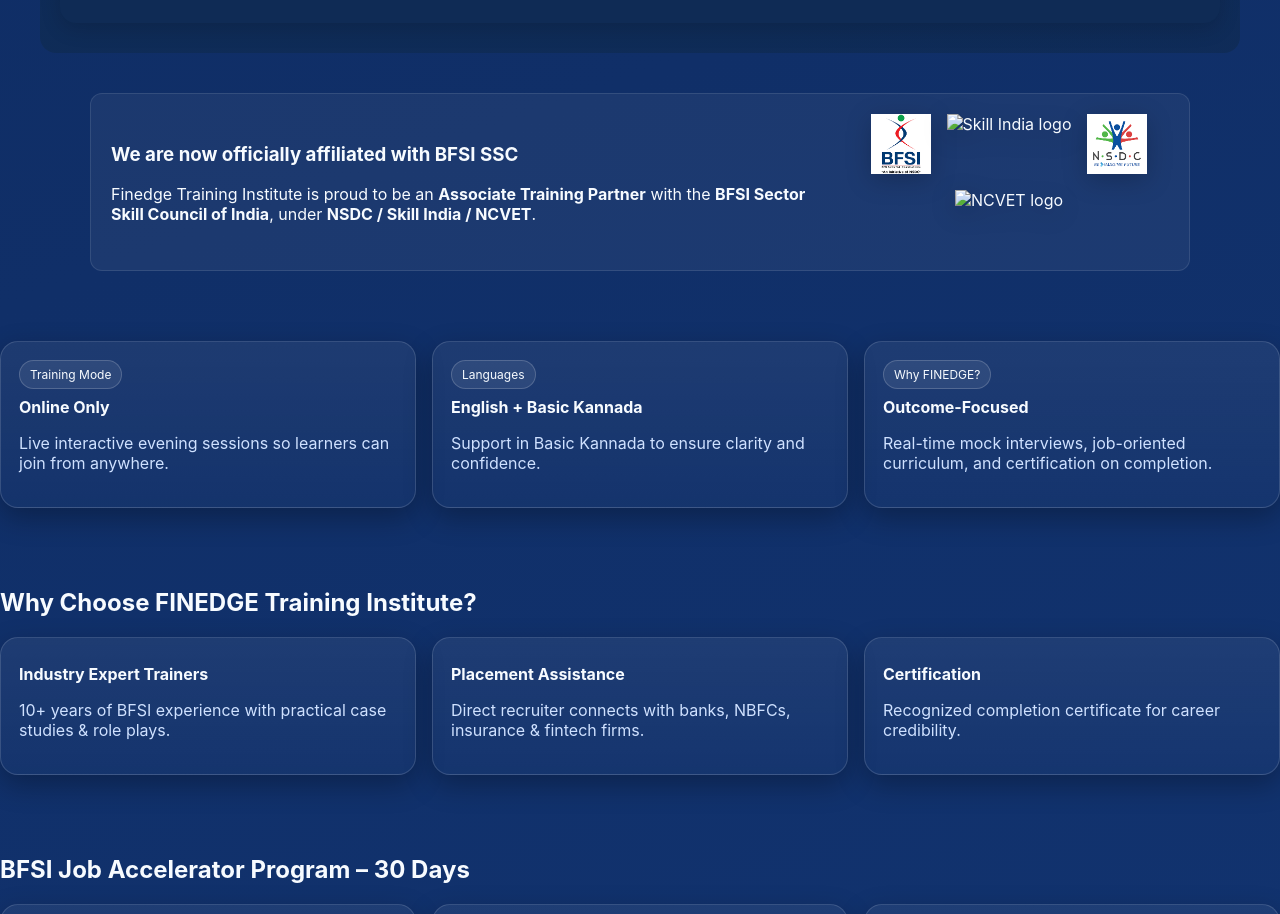
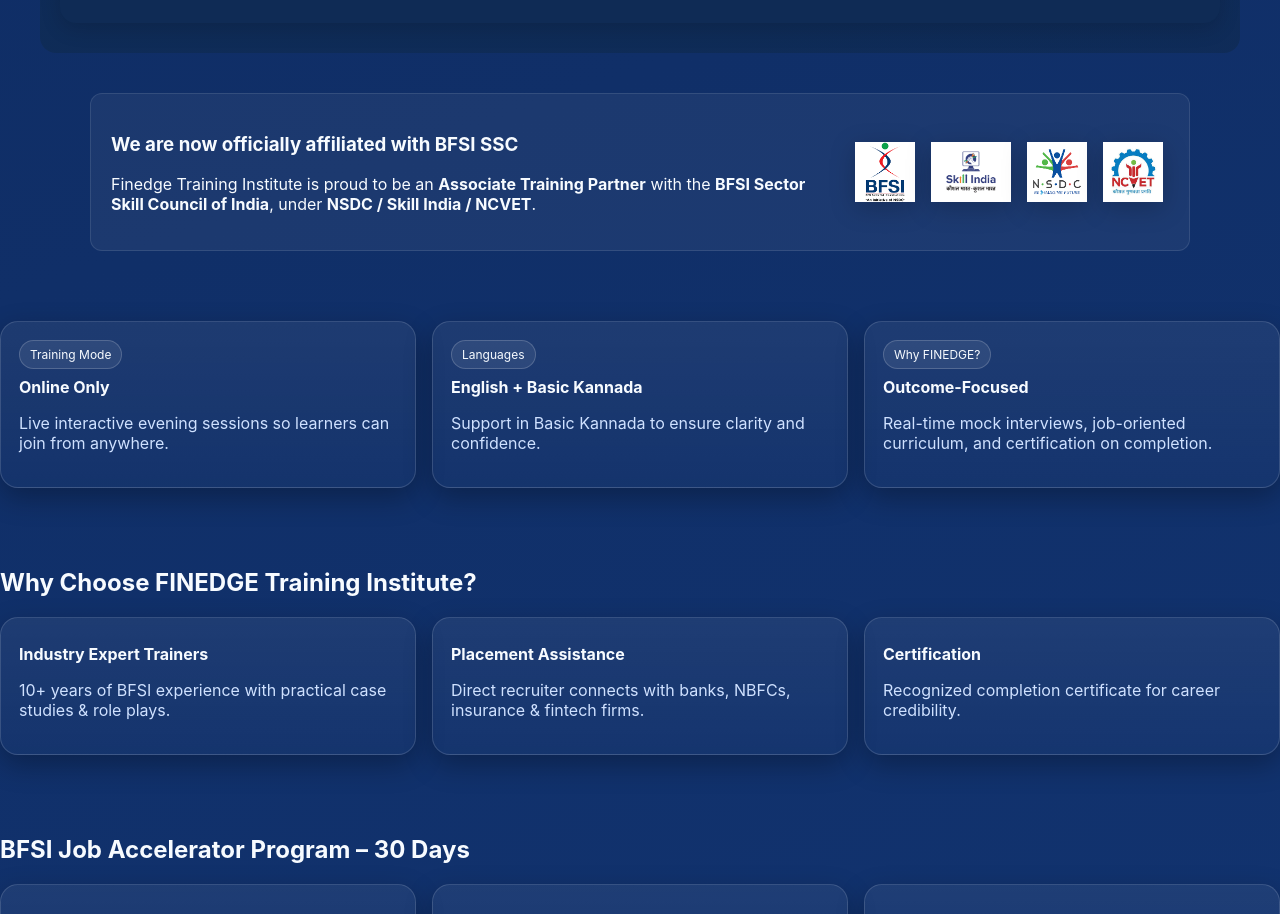
Before and after one commit to sharanuindia-hue/finedgetraininginstitute, a plain HTML site: page index.html in a window 1280 px wide. Shown: the part 1258-2172 px from the top of the page. Drawn offline with Linux system fonts and the light colour scheme; a script that the page names is missing.

Commit message:
Update partner section with BFSI SSC, Skill India, NSDC, and NCVET logos

```diff
--- a/index.html
+++ b/index.html
@@ -596,11 +596,12 @@
     </p>
   </div>
   <div class="partner-logos">
-    <img src="assets/bfsi-logo.png" alt="BFSI SSC logo">
-    <img src="assets/skillindia-logo.png" alt="Skill India logo">
+    <img src="assets/BFSI-Logo.png" alt="BFSI SSC logo">
+    <img src="assets/Skill-India_logo.png" alt="Skill India logo">
     <img src="assets/nsdc-logo.png" alt="NSDC logo">
-    <img src="assets/ncvet-logo.png" alt="NCVET logo">
+    <img src="assets/ncvet-logo.jpg" alt="NCVET logo">
   </div>
+</section>
 </section>
 
   <section id="about" class="section">
```
